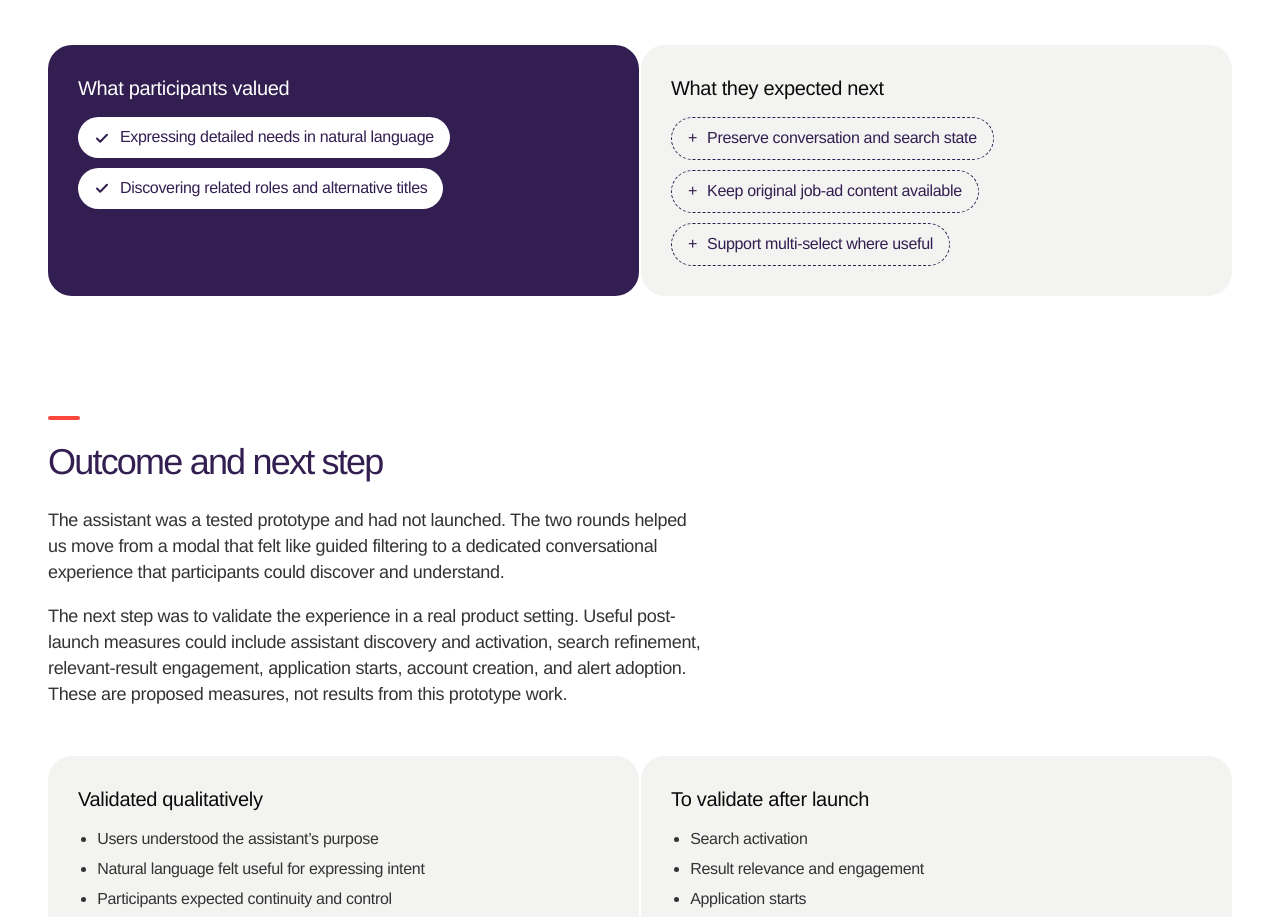
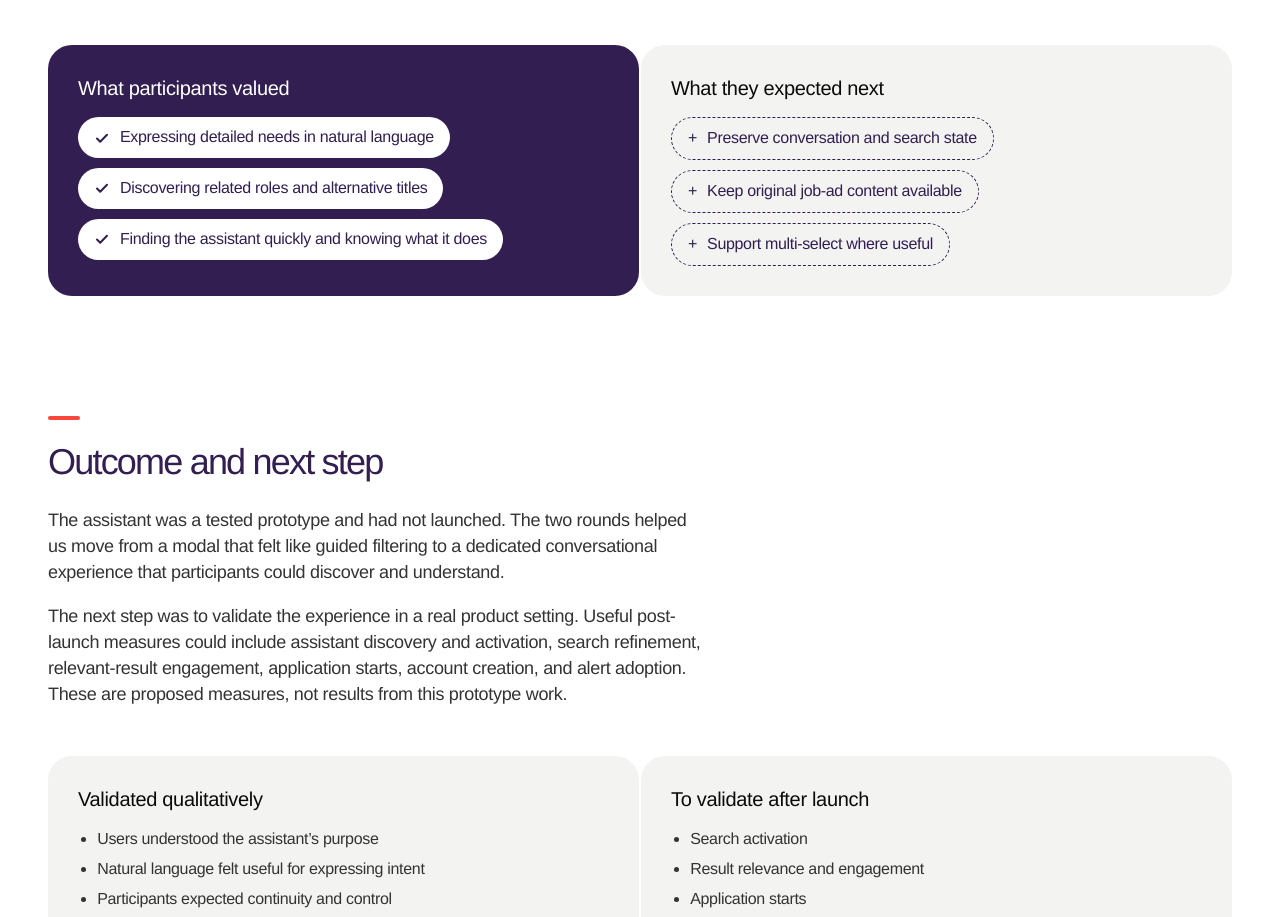
Before and after one commit to hognjenovic/portfolio, a plain HTML site: page projects/jobcloud.html in a window 1280 px wide. Shown: the part 10367-11284 px from the top of the page. Drawn offline with Linux system fonts and the light colour scheme; a web font is replaced by a local one.

Commit message:
Add a third valued finding and stack the chips one per line
Co-Authored-By: Claude Opus 5.5 <noreply@anthropic.com>

```diff
--- a/css/styles.css
+++ b/css/styles.css
@@ -769,7 +769,7 @@ button { font: inherit; letter-spacing: inherit; color: inherit; background: non
 .shot--hero { aspect-ratio: 1344 / 800; border-radius: var(--radius-lg); }
 
 /* Findings as pills, like the assistant's search criteria; --next marks ideas still to add */
-.panel .chips { display: flex; flex-wrap: wrap; gap: var(--space-10); margin: 0; padding: 0; list-style: none; }
+.panel .chips { display: flex; flex-direction: column; align-items: flex-start; gap: var(--space-10); margin: 0; padding: 0; list-style: none; }
 .chips li { margin: 0; padding: var(--space-10) var(--space-16); border-radius: 22px; background: var(--color-bg); color: var(--color-primary); line-height: 1.3; }
 .chips--done li, .chips--next li { display: flex; align-items: flex-start; gap: var(--space-10); }
 .chips--next li { border: 1px dashed var(--color-primary); background: transparent; }
--- a/projects/jobcloud.html
+++ b/projects/jobcloud.html
@@ -217,6 +217,7 @@
           <ul class="chips chips--done">
             <li>Expressing detailed needs in natural language</li>
             <li>Discovering related roles and alternative titles</li>
+            <li>Finding the assistant quickly and knowing what it does</li>
           </ul>
         </div>
         <div class="panel">
```
